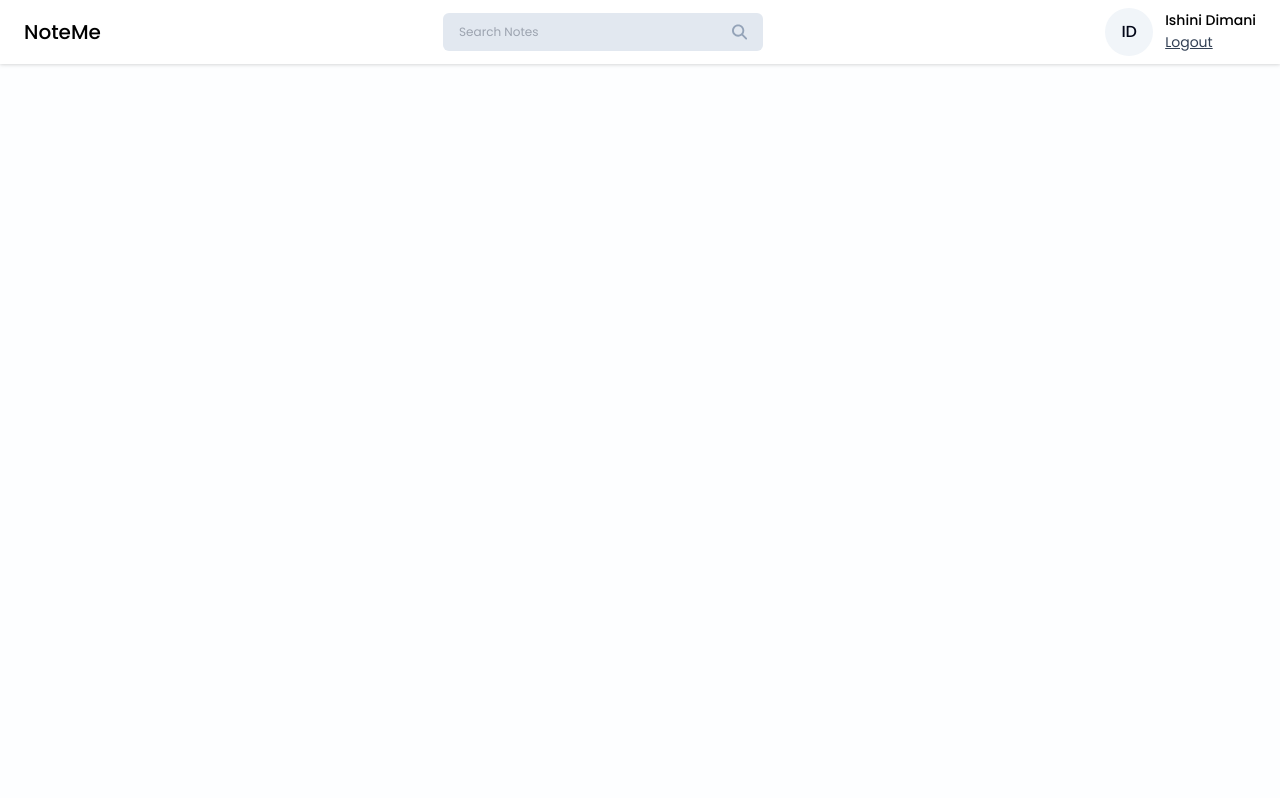
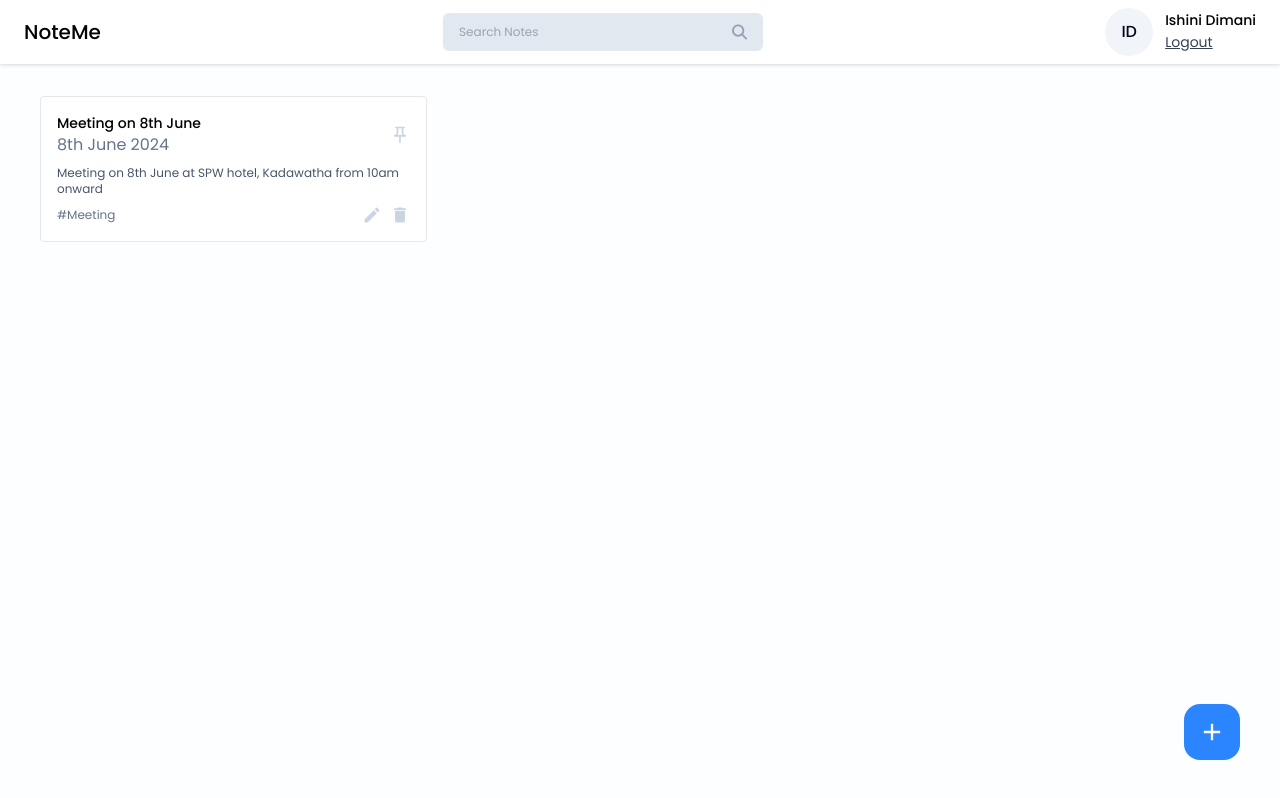
Before and after one commit to IshiiDi2001/NoteMe, a React (Vite) app in the folder frontend/notes-app/: page /dashboard in a window 1280 px wide. Built offline with nearby package versions, Linux system fonts and the light colour scheme.

Commit message:
Note Card Created

```diff
--- /dev/null
+++ b/frontend/notes-app/src/components/Cards/NoteCard.jsx
@@ -0,0 +1,48 @@
+import React from "react";
+import { MdOutlinePushPin, MdCreate, MdDelete } from "react-icons/md";
+
+const NoteCard = ({
+  title,
+  date,
+  content,
+  tags,
+  isPinned,
+  onEdit,
+  onDelete,
+  onPinNote,
+}) => {
+  return (
+    <div className="border rounded p-4 bg-white hover:shadow-xl transition-all ease-in-out">
+      <div className="flex items-center justify-between">
+        <div>
+          <h6 className="text-sm font-medium">{title}</h6>
+          <span className="text-x5 text-slate-500">{date}</span>
+        </div>
+
+        <MdOutlinePushPin
+          className={`icon-btn ${
+            isPinned ? "text-primary" : "text-slate-300"
+          }"} onClick={onPinNote}`}
+        />
+      </div>
+      <p className="text-xs text-slate-600 mt-2">{content?.slice(0, 60)}</p>
+
+      <div className="flex items-center justify-between mt-2">
+        <div className="text-xs text-slate-500">{tags}</div>
+
+        <div className="flex items-center gap-2">
+          <MdCreate
+            className="icon-btn hover:text-green-600"
+            onClick={onEdit}
+          />
+          <MdDelete
+            className="icon-btn hover:text-red-500"
+            onClick={onDelete}
+          />
+        </div>
+      </div>
+    </div>
+  );
+};
+
+export default NoteCard;
--- a/frontend/notes-app/src/index.css
+++ b/frontend/notes-app/src/index.css
@@ -26,4 +26,8 @@
     .btn-primary {
         @apply w-full text-sm bg-primary text-white p-2 rounded my-1 hover:bg-blue-600;
     }
+
+    .icon-btn {
+        @apply text-xl text-slate-300 cursor-pointer hover:text-primary;
+    }
 }
--- a/frontend/notes-app/src/pages/Home/Home.jsx
+++ b/frontend/notes-app/src/pages/Home/Home.jsx
@@ -1,10 +1,34 @@
 import React from "react";
 import Navbar from "../../components/Navbar/Navbar";
+import NoteCard from "../../components/Cards/NoteCard";
+import { MdAdd } from "react-icons/md";
 
 const Home = () => {
   return (
     <>
       <Navbar />
+
+      <div className="container mx-auto">
+        <div className="grid grid-cols-3 gap-5 mt-8 mx-10">
+          <NoteCard
+            title="Meeting on 8th June"
+            date="8th June 2024"
+            content="Meeting on 8th June at SPW hotel, Kadawatha from 10am onwards."
+            tags="#Meeting"
+            isPinned={true}
+            onEdit={() => {}}
+            onDelete={() => {}}
+            onPinNote={() => {}}
+          />
+        </div>
+      </div>
+
+      <button
+        className="w-14 h-14 flex items-center justify-center rounded-2xl bg-primary hover:bg-blue-600 absolute right-10 bottom-10"
+        onClick={() => {}}
+      >
+        <MdAdd className="text-[28px] text-white" />
+      </button>
     </>
   );
 };
```
